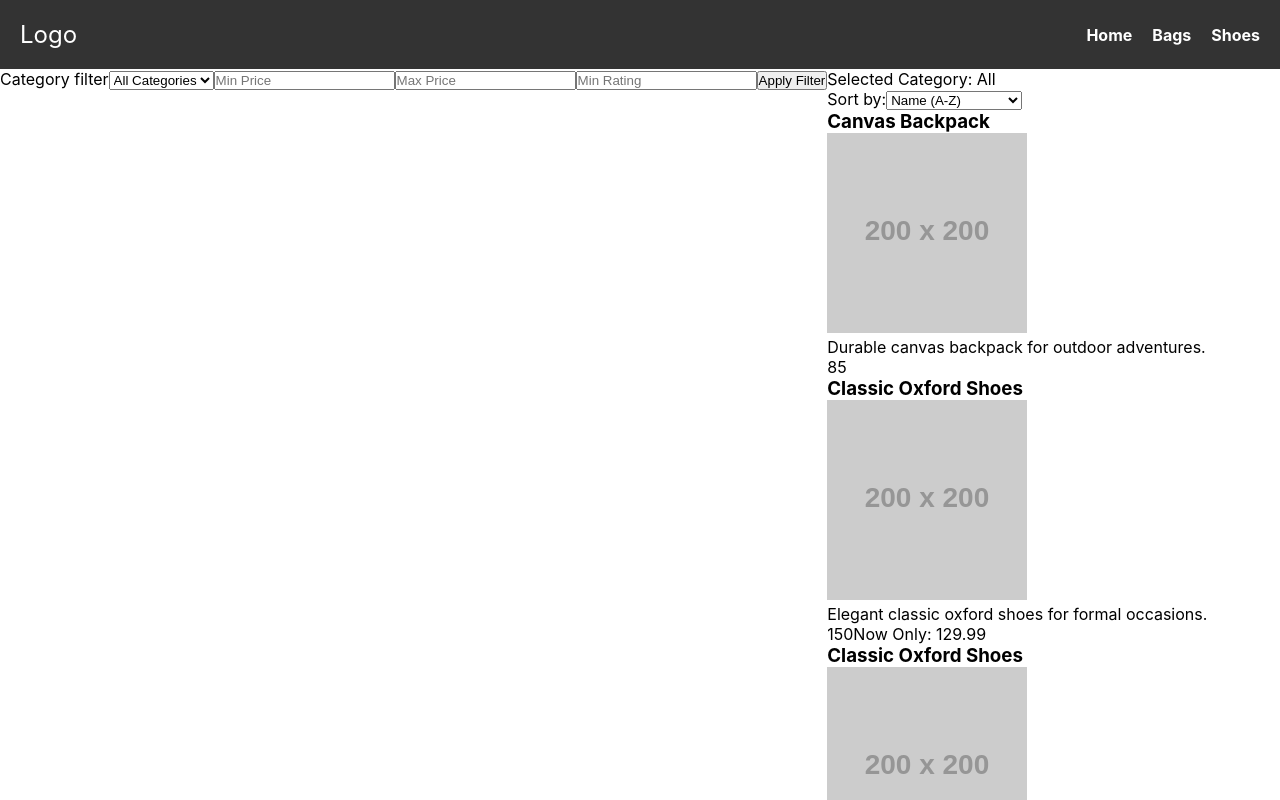
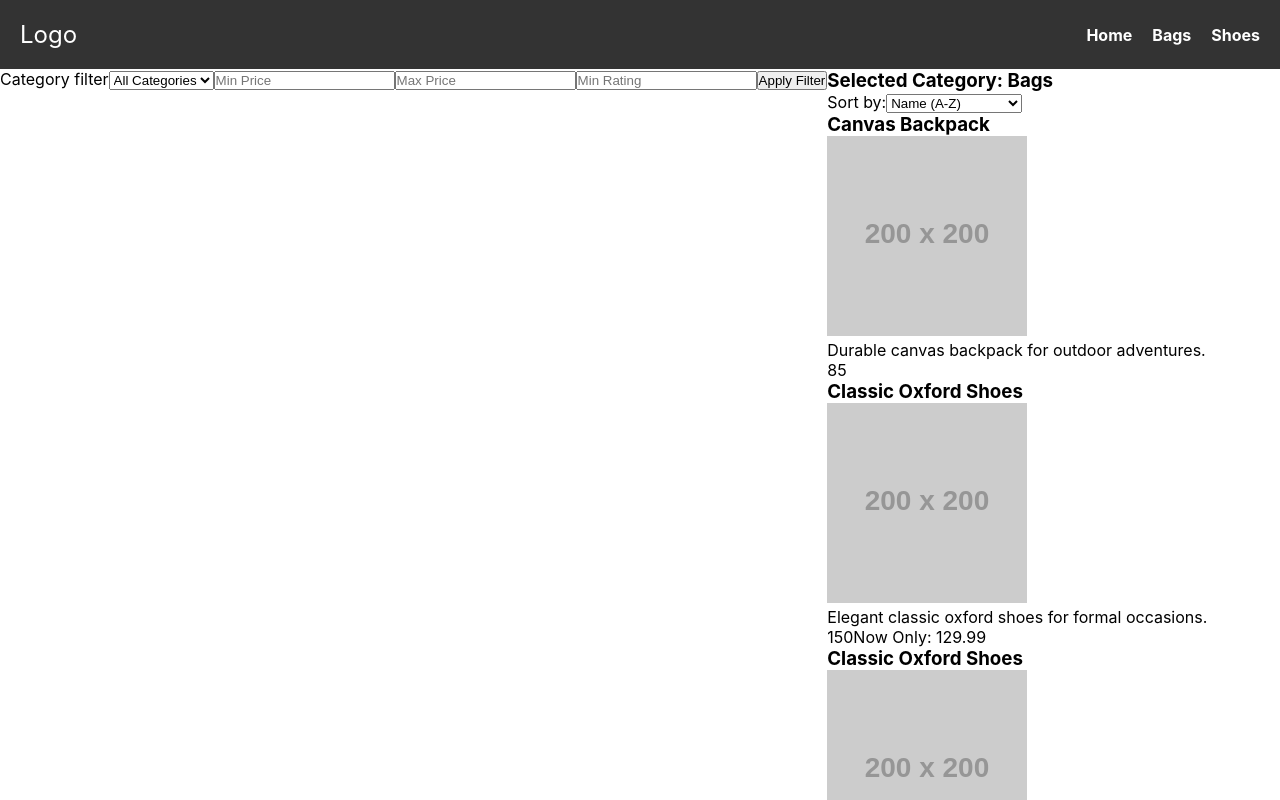
Before and after one commit to MitkoDG/c4-nexus, a React (Create React App) app: page / in a window 1280 px wide. Shown: the top 800 px of the page. Built offline with nearby package versions, Linux system fonts and the light colour scheme; the HTML template or start-up script is replaced by a standard one.

Commit message:
added CategoriesDescription component

```diff
--- a/src/App.js
+++ b/src/App.js
@@ -5,7 +5,7 @@ import Header from './components/Header/Header';
 import LoadMoreButton from './components/LoadMoreButton/LoadMoreButton';
 import ProductGrid from './components/ProductGrid/ProductGrid';
 import ProductSort from './components/ProductSort/ProductSort';
-import React, { useState } from 'react';
+import React, { useEffect, useState } from 'react';
 import productsData from './data/data.json';
 import CategoriesDesc from './components/CategoriesDesc/CategoriesDesc';
 
@@ -16,13 +16,17 @@ function App() {
   const [filterParams, setFilterParams] = useState({});
   const [sortOption, setSortOption] = useState('name-asc');
   const [visibleProducts, setVisibleProducts] = useState(5);
-  const [selectedCategory, setSelectedCategory] = useState('All');
+  const [selectedCategory, setSelectedCategory] = useState('');
+
+  useEffect(() =>{
+    setSelectedCategory(categories[0]);
+  },[])
 
   // filter
-  const handleFilter = (params, category) => {
+  const handleFilter = (params) => {
     setFilterParams(params);
-    setSelectedCategory(category);
-  };
+    setSelectedCategory(params.category || "All");
+  }
 
   // sort
   const handleSort = sortBy => {
--- a/src/components/CategoriesDesc/CategoriesDesc.js
+++ b/src/components/CategoriesDesc/CategoriesDesc.js
@@ -2,7 +2,7 @@
 const CategoriesDesc = ({ selectedCategory }) => {
     return (
         <div>
-            <p>Selected Category: {selectedCategory}</p>
+            <h3>Selected Category: {selectedCategory}</h3>
         </div>
     );
 };
```
